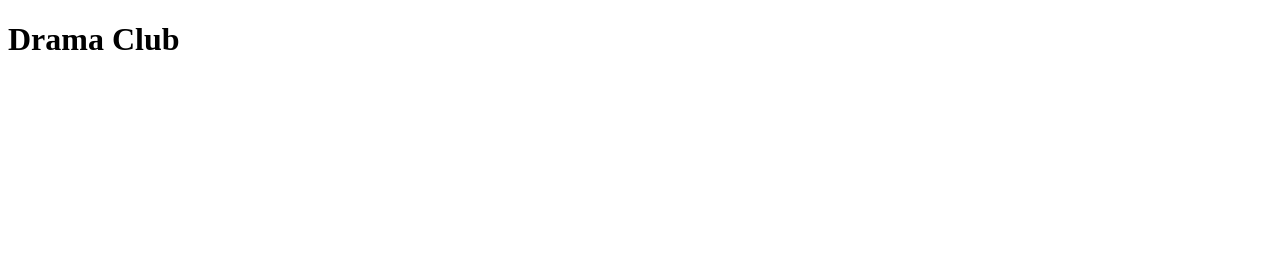
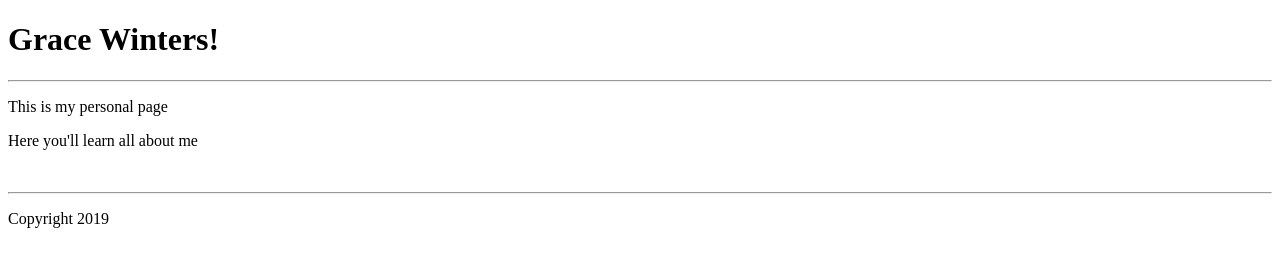
Before and after one commit to gwinters02/gracewinters, a plain HTML site: page index.html in a window 1280 px wide. Drawn offline with Linux system fonts and the light colour scheme.

Commit message:
Update index.html

```diff
--- a/index.html
+++ b/index.html
@@ -1,10 +1,21 @@
 <!DOCTYPE html>
+
 <html lang="en" dir="ltr">
   <head>
     <meta charset="utf-8">
-    <title>grace</title>
+    <title>My personal website</title>
   </head>
   <body>
-<h1>Drama Club</h1>
+    <h1>Grace Winters!</h1>
+      <hr>
+    </header>
+  <div>
+    <p>This is my personal page</p>
+    <p>Here you'll learn all about me</p>
+    <br>
+    <footer>
+      <hr>
+      <p>Copyright 2019</p>
+    </footer>
   </body>
 </html>
```
